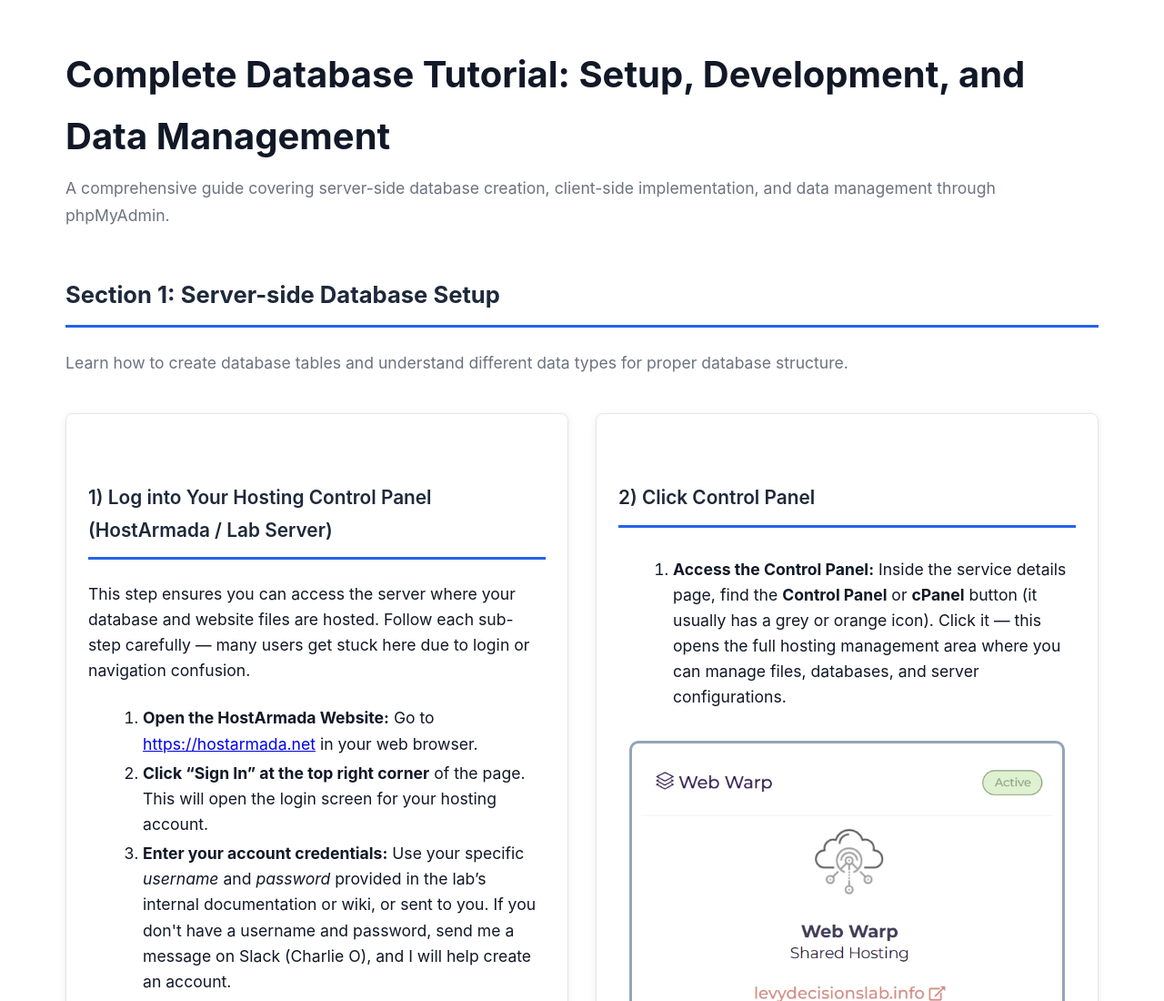
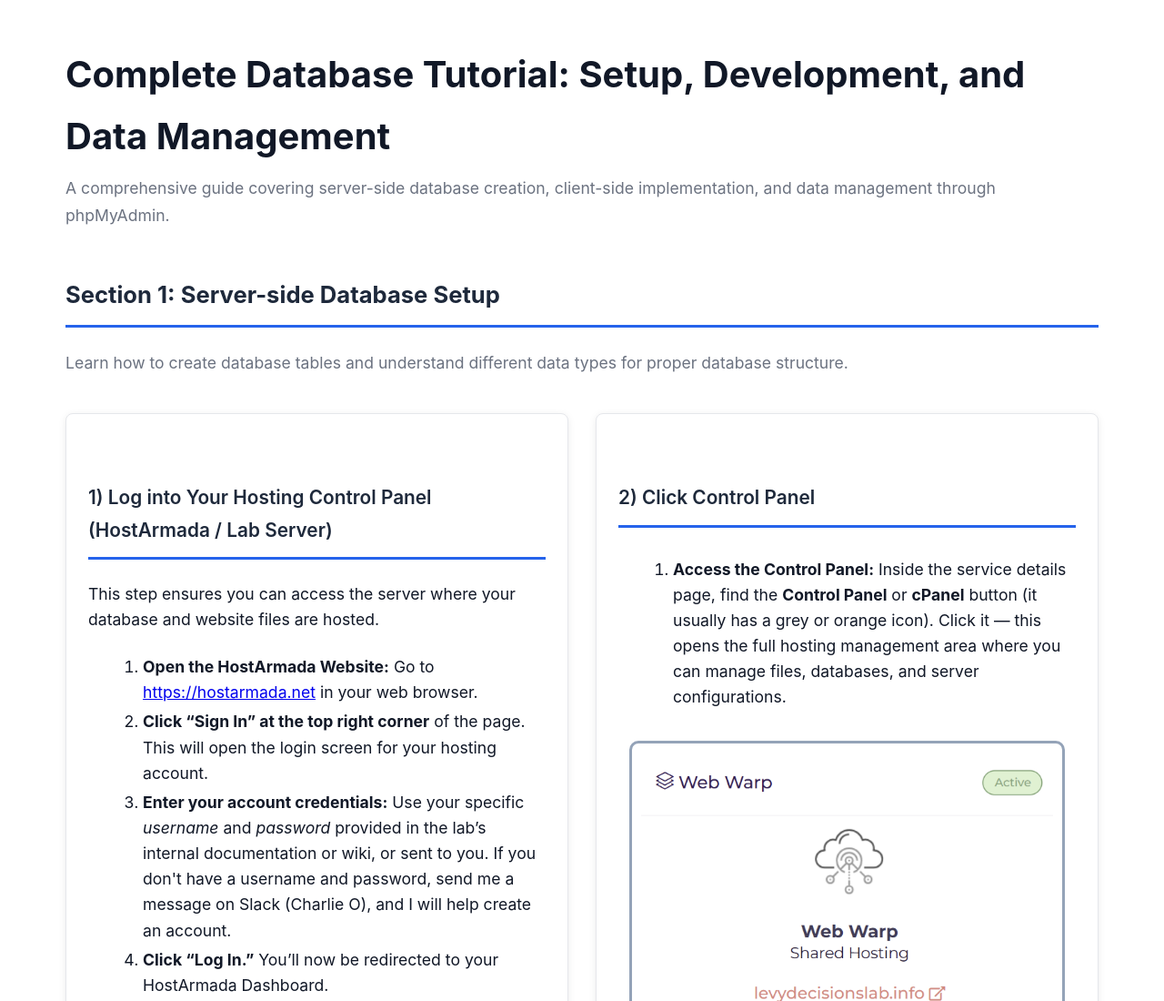
Before and after one commit to charliechicken/dataGuide, a plain HTML site: page index.html in a window 1280 px wide. Shown: the top 1100 px of the page at 91% size. Drawn offline with Linux system fonts and the light colour scheme.

Commit message:
Update index.html

```diff
--- a/index.html
+++ b/index.html
@@ -142,7 +142,7 @@ h1 {
     <div class="steps-grid">
       <section class="step">
         <h2>1) Log into Your Hosting Control Panel (HostArmada / Lab Server)</h2>
-        <p>This step ensures you can access the server where your database and website files are hosted. Follow each sub-step carefully — many users get stuck here due to login or navigation confusion.</p>
+        <p>This step ensures you can access the server where your database and website files are hosted.</p>
         <ol>
           <li><strong>Open the HostArmada Website:</strong>
             Go to <a href="https://hostarmada.net" target="_blank">https://hostarmada.net</a> in your web browser.</li>
```
